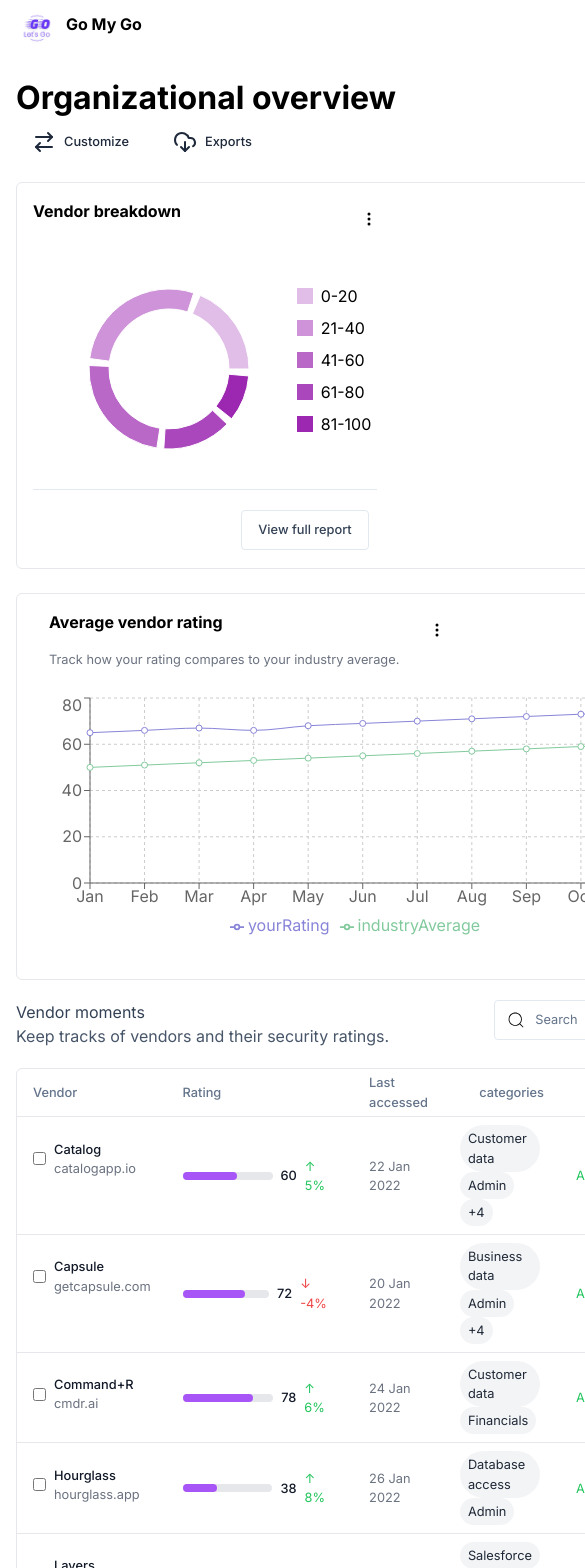
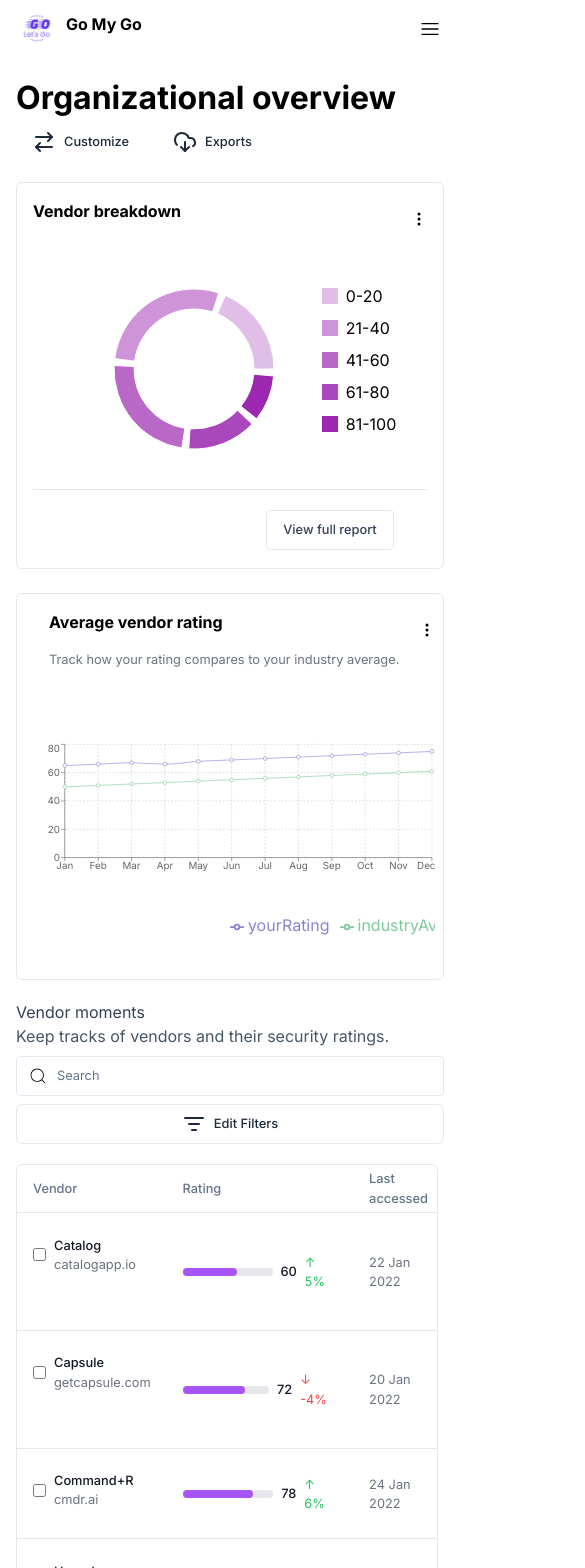
Before and after one commit to nrohitydv/go-my-go-again, a Next.js app: page / in a window 390 px wide. Shown: the top 1568 px of the page, 585 px wide, since content can reach past the window. Built offline with nearby package versions, Linux system fonts and the light colour scheme.

Commit message:
"Updated layout, page, and component files with various changes to styles, components, and dependencies."

```diff
--- a/app/layout.tsx
+++ b/app/layout.tsx
@@ -23,6 +23,7 @@ export default function RootLayout({
           <NavBar />
           <div className="flex-1">
             <MobileNav />
+
             <main className="p-4">{children}</main>
           </div>
         </div>
--- a/app/page.tsx
+++ b/app/page.tsx
@@ -14,6 +14,7 @@ import VendorChart from "@/components/VendorChart";
 import AverageVendorRatingChart from "@/components/VendorRating";
 import SearchField from "@/components/SearchField";
 import { TableDemo } from "@/components/TableContent";
+import { CiSearch } from "react-icons/ci";
 
 const Home = () => {
   return (
@@ -73,15 +74,35 @@ const Home = () => {
           <AverageVendorRatingChart />
         </div>
       </div>
-      <div className="flex justify-between">
+      <div className="flex sm:flex-row flex-col justify-between space-y-2">
         <div className="">
           <h2 className="text-slate-700">Vendor moments</h2>
           <p className="text-slate-600">
             Keep tracks of vendors and their security ratings.
           </p>
         </div>
+        <div className="sm:block hidden">
+          <SearchField />
+        </div>
+        <div className="relative w-full block sm:hidden">
+          <div className="relative">
+            <span className="absolute inset-y-0 left-0 flex items-center pl-3">
+              <CiSearch size={20} />
+            </span>
+            <Input
+              type="text"
+              placeholder="Search"
+              className="w-full py-2 pl-10 pr-4 border rounded "
+            />
+          </div>
+        </div>
 
-        <SearchField />
+        <div className="block sm:hidden">
+          <Button className="bg-white text-slate-800 hover:text-blue-900 hover:bg-blue-200 rounded-md gap-2 border w-full">
+            <ListFilter />
+            Edit Filters
+          </Button>
+        </div>
       </div>
 
       <TableDemo />
--- a/components/MobileNav.tsx
+++ b/components/MobileNav.tsx
@@ -28,7 +28,7 @@ const MobileNav = () => {
           </Link>
         </div>
         <Sheet>
-          <SheetTrigger>
+          <SheetTrigger className="mr-2">
             <RxHamburgerMenu size={20} />
           </SheetTrigger>
           <SheetContent>
--- a/components/TableContent.tsx
+++ b/components/TableContent.tsx
@@ -96,7 +96,7 @@ const vendors: Vendor[] = [
 
 export function TableDemo() {
   return (
-    <div className="border rounded-md">
+    <div className="border rounded-md sm:w-full w-[422px] overflow-hidden">
       <Table>
         <TableHeader>
           <TableRow>
--- a/components/VendorChart.tsx
+++ b/components/VendorChart.tsx
@@ -23,7 +23,7 @@ const COLORS = ["#E1BEE7", "#CE93D8", "#BA68C8", "#AB47BC", "#9C27B0"];
 
 const VendorChart: React.FC = () => {
   return (
-    <div className="flex flex-col items-center p-2 h-[369px] w-[360px]">
+    <div className="flex flex-col items-center p-2 h-[369px]  sm:w-[360px] w-[410px] overflow-hidden">
       <div className="flex justify-between w-full relative">
         <h2 className="text-lg font-bold mb-4">Vendor breakdown</h2>
 
--- a/components/VendorRating.tsx
+++ b/components/VendorRating.tsx
@@ -21,7 +21,7 @@ const data = [
 ];
 const AverageVendorRatingChart: React.FC = () => {
   return (
-    <div className="flex flex-col  sm:w-[680px] h-[369px] w-[420px] ">
+    <div className="flex flex-col  sm:w-[680px] h-[369px] w-[410px] overflow-hidden ">
       <div className="flex justify-between mt-2">
         <h2 className="text-lg font-bold mb-4 items-start ml-[24px] ">
           Average vendor rating
@@ -31,13 +31,14 @@ const AverageVendorRatingChart: React.FC = () => {
             <BsThreeDotsVertical />
           </DialogTrigger>
           <DialogContent>Edit chart!!</DialogContent>
-        </Dialog>{" "}
+        </Dialog>
       </div>
 
       <p className="text-sm text-gray-500 mb-6 ml-[24px]">
         Track how your rating compares to your industry average.
       </p>
-      <LineChart width={670} height={249} data={data} className="">
+      <div className="flex">
+        <LineChart width={670} height={249} data={data} className="flex-1">
           <CartesianGrid strokeDasharray="3 3" />
           <XAxis dataKey="name" />
           <YAxis />
@@ -52,6 +53,7 @@ const AverageVendorRatingChart: React.FC = () => {
           <Line type="monotone" dataKey="industryAverage" stroke="#82ca9d" />
         </LineChart>
       </div>
+    </div>
   );
 };
 
--- /dev/null
+++ b/components/ui/scroll-area.tsx
@@ -0,0 +1,48 @@
+"use client"
+
+import * as React from "react"
+import * as ScrollAreaPrimitive from "@radix-ui/react-scroll-area"
+
+import { cn } from "@/lib/utils"
+
+const ScrollArea = React.forwardRef<
+  React.ElementRef<typeof ScrollAreaPrimitive.Root>,
+  React.ComponentPropsWithoutRef<typeof ScrollAreaPrimitive.Root>
+>(({ className, children, ...props }, ref) => (
+  <ScrollAreaPrimitive.Root
+    ref={ref}
+    className={cn("relative overflow-hidden", className)}
+    {...props}
+  >
+    <ScrollAreaPrimitive.Viewport className="h-full w-full rounded-[inherit]">
+      {children}
+    </ScrollAreaPrimitive.Viewport>
+    <ScrollBar />
+    <ScrollAreaPrimitive.Corner />
+  </ScrollAreaPrimitive.Root>
+))
+ScrollArea.displayName = ScrollAreaPrimitive.Root.displayName
+
+const ScrollBar = React.forwardRef<
+  React.ElementRef<typeof ScrollAreaPrimitive.ScrollAreaScrollbar>,
+  React.ComponentPropsWithoutRef<typeof ScrollAreaPrimitive.ScrollAreaScrollbar>
+>(({ className, orientation = "vertical", ...props }, ref) => (
+  <ScrollAreaPrimitive.ScrollAreaScrollbar
+    ref={ref}
+    orientation={orientation}
+    className={cn(
+      "flex touch-none select-none transition-colors",
+      orientation === "vertical" &&
+        "h-full w-2.5 border-l border-l-transparent p-[1px]",
+      orientation === "horizontal" &&
+        "h-2.5 flex-col border-t border-t-transparent p-[1px]",
+      className
+    )}
+    {...props}
+  >
+    <ScrollAreaPrimitive.ScrollAreaThumb className="relative flex-1 rounded-full bg-slate-200 dark:bg-slate-800" />
+  </ScrollAreaPrimitive.ScrollAreaScrollbar>
+))
+ScrollBar.displayName = ScrollAreaPrimitive.ScrollAreaScrollbar.displayName
+
+export { ScrollArea, ScrollBar }
--- a/package.json
+++ b/package.json
@@ -12,6 +12,7 @@
     "@radix-ui/react-avatar": "^1.0.4",
     "@radix-ui/react-dialog": "^1.0.5",
     "@radix-ui/react-popover": "^1.0.7",
+    "@radix-ui/react-scroll-area": "^1.0.5",
     "@radix-ui/react-separator": "^1.0.3",
     "@radix-ui/react-slot": "^1.0.2",
     "@radix-ui/react-tooltip": "^1.0.7",
```
Also changed, not shown: 1 other file (tests, documents, lock files or other folders). Lines whose indentation alone changed are shown as unchanged.
